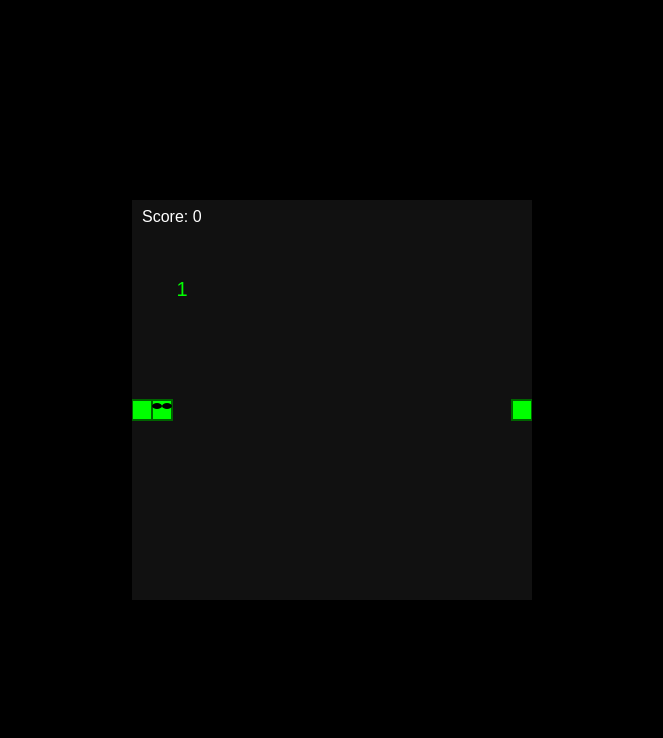
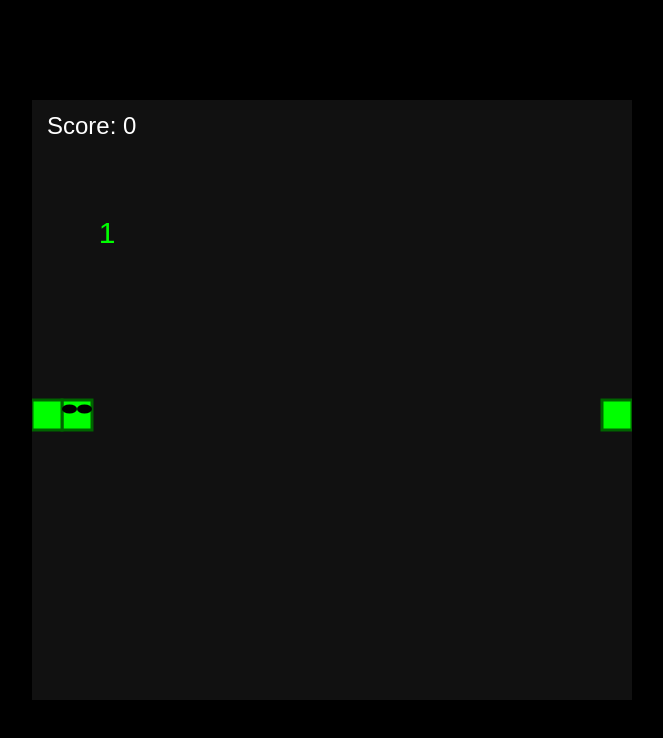
Before and after one commit to krvnsv/Functional-Programming, a website: page Practice/fpSnake.html in a window 1280 px wide. Shown: the whole page, without its empty margins (308-971 px from the left). Drawn offline with Linux system fonts and the light colour scheme.

Commit message:
Position check

```diff
--- a/Practice/fpSnake.html
+++ b/Practice/fpSnake.html
@@ -24,9 +24,12 @@
     </style>
 </head>
 <body>
-    <canvas id="gameCanvas" width="400" height="400"></canvas>
+    <canvas id="gameCanvas" width="600" height="600"></canvas>
     <script>
 
+    // --- Constant for cell size ---
+    const CELL_SIZE = 30;
+    const GRID_COUNT = 20;
 
     // --- CanvasMonad ---
     const CanvasMonad = canvas => ({
@@ -37,9 +40,24 @@
         getContext: type => (canvas != null ? canvas.getContext(type) : null)
     });
 
-
     // --- Entity Creation Helper ---
     const createEntity = components => ({ ...components });
+
+    // --- NEW: Position Checking System ---
+    // Check if any entity exists at the given coordinates
+    const isPositionOccupied = (x, y, entities) => {
+        return entities.some(entity => {
+            // Check snake body
+            if (entity.type === "snake") {
+                return entity.body.some(segment => segment.x === x && segment.y === y);
+            }
+            // Check food and badFood
+            else if (entity.type === "food" || entity.type === "badFood") {
+                return entity.position.x === x && entity.position.y === y;
+            }
+            return false;
+        });
+    };
 
     // --- Systems ---
     // Input System: Updates snake direction from buffered input
@@ -54,10 +72,9 @@
         });
     };
 
-    // Collision System: Detects collisions and sets flags
+    // Collision System
     const collisionSystem = entities => {
         const snake = entities.find(e => e.type === "snake");
-        if (!snake || !snake.alive) return entities;
 
         const head = snake.body[0];
         const food = entities.find(e => e.type === "food");
@@ -75,12 +92,12 @@
             // Remove the eaten food
             newEntities = newEntities.filter(e => e.type !== "food");
 
-            // Add a new food
-            newEntities.push(spawnFood());
+            // Add a new food (NEW: pass entities to avoid collisions)
+            newEntities.push(spawnFood(newEntities));
 
             // Potentially spawn bad food
-            if (foodEaten >= Math.floor(Math.random() * 4) + 3) {
-            newEntities.push(spawnBadFood());
+            if (foodEaten >= Math.floor(Math.random() * 3) + 2) {
+                newEntities.push(spawnBadFood(newEntities));
                 foodEaten = 0;
             }
         }
@@ -102,7 +119,7 @@
             }
         }
 
-        // Update the snake to reflect if it ate food
+        // Update the snake to show if it ate food
         return newEntities.map(e => {
             if (e.type === "snake") {
                 return { ...e, ateFood: snakeAteFood };
@@ -111,7 +128,7 @@
         });
     };
 
-    // Movement System: Updates snake position and handles growth
+    // Movement System
     const movementSystem = entities => {
         return entities.map(entity => {
             if (entity.type === "snake" && entity.alive) {
@@ -140,7 +157,7 @@
         });
     };
 
-    // Self-Collision System: Checks if snake hits itself
+    // Self-Collision System
     const selfCollisionSystem = entities => {
         return entities.map(entity => {
             if (entity.type === "snake" && entity.alive) {
@@ -166,7 +183,7 @@
         });
     };
 
-    // Render System: Draws entities on the canvas
+    // Render System
     const renderSystem = (entities, canvasMonad) => {
         canvasMonad.chain(canvas => {
             const ctx = canvas.getContext("2d");
@@ -176,66 +193,91 @@
                 if (entity.type === "snake" && entity.alive) {
                     ctx.fillStyle = "lime";
                     ctx.strokeStyle = "darkgreen";
-                ctx.lineWidth = 2;
+                    ctx.lineWidth = 3; // Increased from 2 to 3 for larger size
                     entity.body.forEach(segment => {
-                ctx.fillRect(segment.x * 20, segment.y * 20, 20, 20);
-                ctx.strokeRect(segment.x * 20, segment.y * 20, 20, 20);
+                        ctx.fillRect(segment.x * CELL_SIZE, segment.y * CELL_SIZE, CELL_SIZE, CELL_SIZE);
+                        ctx.strokeRect(segment.x * CELL_SIZE, segment.y * CELL_SIZE, CELL_SIZE, CELL_SIZE);
                     });
 
-                // Draw Neo's glasses on the head
+                    // Draw Neo's glasses - adjusted sizes for the 30px cell
                     const head = entity.body[0];
-                const eyeWidth = 5, eyeHeight = 3, eyeOffsetX = 5, eyeOffsetY = 6;
+                    const eyeWidth = 7.5;  // 5 to 7.5
+                    const eyeHeight = 4.5; // 3 to 4.5
+                    const eyeOffsetX = 7.5; // 5 to 7.5
+                    const eyeOffsetY = 9;   // 6 to 9
+
                     ctx.fillStyle = "black";
                     ctx.beginPath();
-                ctx.ellipse(head.x * 20 + eyeOffsetX, head.y * 20 + eyeOffsetY, eyeWidth, eyeHeight, 0, 0, Math.PI * 2);
+                    ctx.ellipse(head.x * CELL_SIZE + eyeOffsetX, head.y * CELL_SIZE + eyeOffsetY, eyeWidth, eyeHeight, 0, 0, Math.PI * 2);
                     ctx.fill();
+
                     ctx.beginPath();
-                ctx.ellipse(head.x * 20 + (20 - eyeOffsetX), head.y * 20 + eyeOffsetY, eyeWidth, eyeHeight, 0, 0, Math.PI * 2);
+                    ctx.ellipse(head.x * CELL_SIZE + (CELL_SIZE - eyeOffsetX), head.y * CELL_SIZE + eyeOffsetY, eyeWidth, eyeHeight, 0, 0, Math.PI * 2);
                     ctx.fill();
+
                     ctx.strokeStyle = "black";
-                ctx.lineWidth = 1;
+                    ctx.lineWidth = 1.5; // Increased from 1 to 1.5
                     ctx.beginPath();
-                ctx.moveTo(head.x * 20 + eyeOffsetX + eyeWidth, head.y * 20 + eyeOffsetY);
-                ctx.lineTo(head.x * 20 + (20 - eyeOffsetX) - eyeWidth, head.y * 20 + eyeOffsetY);
+                    ctx.moveTo(head.x * CELL_SIZE + eyeOffsetX + eyeWidth, head.y * CELL_SIZE + eyeOffsetY);
+                    ctx.lineTo(head.x * CELL_SIZE + (CELL_SIZE - eyeOffsetX) - eyeWidth, head.y * CELL_SIZE + eyeOffsetY);
                     ctx.stroke();
                 } else if (entity.type === "food") {
                     ctx.fillStyle = "lime";
-                ctx.font = "20px Arial";
+                    ctx.font = "30px Arial"; // Increased from 20px to 30px
                     ctx.textAlign = "center";
                     ctx.textBaseline = "middle";
-                ctx.fillText("1", entity.position.x * 20 + 10, entity.position.y * 20 + 10);
+                    ctx.fillText("1", entity.position.x * CELL_SIZE + CELL_SIZE/2, entity.position.y * CELL_SIZE + CELL_SIZE/2);
                 } else if (entity.type === "badFood") {
                     ctx.fillStyle = "lime";
-                ctx.font = "90px Arial";
+                    ctx.font = "150px Arial"; // Increased from 90px to 150px
                     ctx.textAlign = "center";
                     ctx.textBaseline = "middle";
-                ctx.fillText("0", entity.position.x * 20 + 10, entity.position.y * 20 + 17);
+                    ctx.fillText("0", entity.position.x * CELL_SIZE + CELL_SIZE/2, entity.position.y * CELL_SIZE + CELL_SIZE/2 + 10.5);
                 }
             });
 
             ctx.fillStyle = "white";
-        ctx.font = "16px Arial";
+            ctx.font = "24px Arial"; // Increased from 16px to 24px
             ctx.textAlign = "left";
             ctx.textBaseline = "top";
-        ctx.fillText(`Score: ${totalScore.toString(2)}`, 10, 10);
+            ctx.fillText(`Score: ${totalScore.toString(2)}`, 15, 15); // Increased from 10,10 to 15,15
         });
 
         return entities;
     };
 
     // --- Helper Functions ---
-    const spawnFood = () => ({
+    // NEW: Updated spawn functions to avoid collisions
+    const spawnFood = (entities) => {
+        let x, y;
+        // Keep generating random positions until we find an unoccupied one
+        do {
+            x = Math.floor(Math.random() * GRID_COUNT);
+            y = Math.floor(Math.random() * GRID_COUNT);
+        } while (entities && isPositionOccupied(x, y, entities));
+
+        return {
             id: "food",
             type: "food",
-        position: { x: Math.floor(Math.random() * 20), y: Math.floor(Math.random() * 20) }
-    });
+            position: { x, y }
+        };
+    };
 
-    const spawnBadFood = () => ({
+    const spawnBadFood = (entities) => {
+        let x, y;
+        // Keep generating random positions until we find an unoccupied one
+        do {
+            x = Math.floor(Math.random() * GRID_COUNT);
+            y = Math.floor(Math.random() * GRID_COUNT);
+        } while (entities && isPositionOccupied(x, y, entities));
+
+        return {
             id: "badFood",
             type: "badFood",
-        position: { x: Math.floor(Math.random() * 20), y: Math.floor(Math.random() * 20) },
+            position: { x, y },
             spawnTime: Date.now()
-    });
+        };
+    };
 
     const isOppositeDirection = (current, newDir) =>
         current.x === -newDir.x && current.y === -newDir.y;
@@ -249,9 +291,11 @@
             direction: { x: 1, y: 0 },
             alive: true,
             ateFood: false
-        }),
-        spawnFood()
+        })
     ];
+
+    //Add food after snake is created to avoid collisions
+    entities.push(spawnFood(entities));
 
     let foodEaten = 0;
     let totalScore = 0;
@@ -284,30 +328,28 @@
         }
     });
 
-// --- Game Loop with reduce ---
+    // --- Game Loop ---
     function gameLoop() {
         const snake = entities.find(entity => entity.type === "snake");
 
         if (snake && snake.alive) {
-            // Define all systems to apply
+            // Define all systems in array
             const systems = [
-            // Apply input (with directionBuffer as extra argument)
+            // Apply input (with directionBuffer)
             entities => inputSystem(entities, directionBuffer),
             // Clear buffer after applying input
             entities => { directionBuffer = null; return entities; },
-            // Apply other systems
             movementSystem,
             collisionSystem,
             selfCollisionSystem,
             badFoodSystem,
-            // Render (with canvasMonad as extra argument)
             entities => renderSystem(entities, canvasMonad)
             ];
 
-            // Apply all systems using reduce
+            // Pass all systems to reduce
             entities = systems.reduce((currentEntities, system) => system(currentEntities), entities);
 
-            setTimeout(gameLoop, 100);
+            setTimeout(gameLoop, 100); // Speed control
         } else {
             alert(`Game Over! Neo bit his own tail or hit a 0. Your score is ${totalScore.toString(2)}. Restarting...`);
             location.reload();
@@ -315,6 +357,7 @@
     }
 
     gameLoop();
+
     </script>
 </body>
 </html>
```
Also changed, not shown: Practice/FakeSnake.html (+55 -18 lines). Lines whose indentation alone changed are shown as unchanged.
